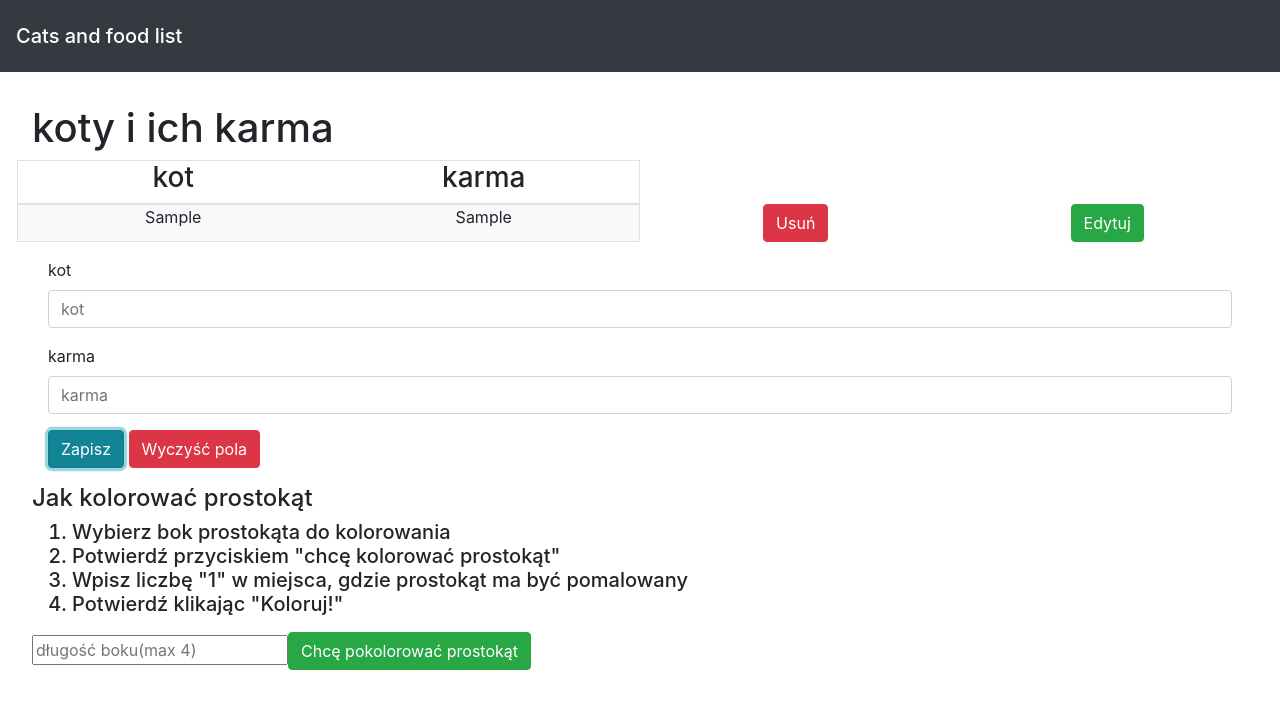
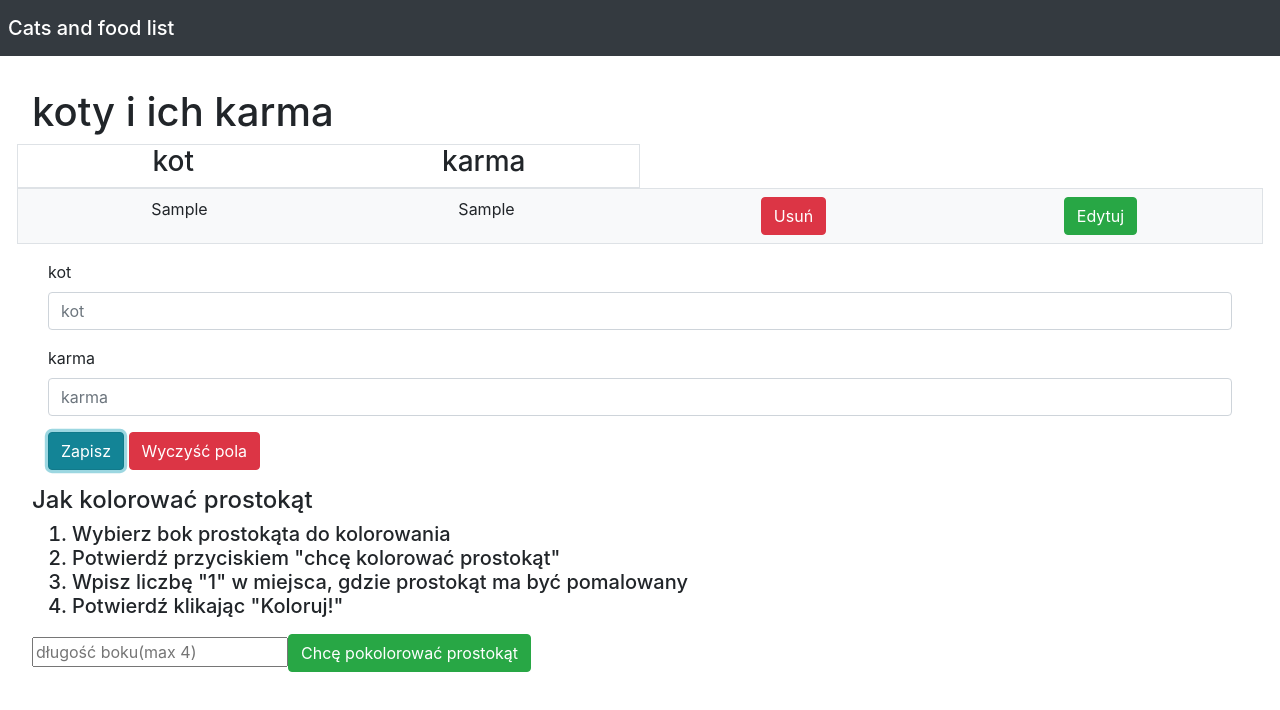
Before and after one commit to mie378/Prymus4, a Vue app: page / in a window 1280 px wide. Both pictures are taken after typing "Sample", "Sample" into the empty fields and a click on the button "Zapisz". Shown: the top 710 px of the page. Built offline with nearby package versions, Linux system fonts and the light colour scheme.

Commit message:
Add files via upload

```diff
--- a/src/App.vue
+++ b/src/App.vue
@@ -98,7 +98,7 @@ export default {
 	margin-left:0;
 	}
 	.padding{
-	padding:1rem;
+	padding:1vh;
 	}
 
 </style>
--- a/src/CatTable.vue
+++ b/src/CatTable.vue
@@ -5,19 +5,28 @@
 				<div class="col-6 text-center border border-left-0 col-md-3"><h3>karma</h3></div>
 			</div>
 			<div v-for="cat2 in cats" v-bind:key="cat2.id">
-				<div class="row">
-					<div v-if="cats.indexOf(cat2)%2==0" class="col-6 bg-light border border-right-0 text-center col-md-3">{{cat2.cat}}</div>
-					<div v-else class="col-6 bg-dark text-white border border-right-0 text-center col-md-3">{{cat2.cat}}</div>
-					<div v-if="cats.indexOf(cat2)%2==0" class="col-6 bg-light border border-left-0 text-center col-md-3">{{cat2.food}}</div>
-					<div v-else class="col-6 bg-dark text-white border border-left-0 text-center col-md-3">{{cat2.food}}</div>
-					<div class="col-6 col-md-3 text-center">
+				<div v-if="cats.indexOf(cat2)%2==0" class="row bg-light border text-center padding">
+					<div class="col-6 col-md-3">{{cat2.cat}}</div>
+
+					<div class="col-6 col-md-3">{{cat2.food}}</div>
+					<div class="col-6 col-md-3">
 						<button v-on:click="deletec(cat2.id)" type="button" class="btn btn-danger">Usuń</button>
 					</div>
-					<div class="col-6 col-md-3 text-center">
+					<div class="col-6 col-md-3">
 						<button v-on:click="edit(cat2.id)" type="button" class="btn btn-success">Edytuj</button>
 					</div>
+				</div>
+				<div v-else class="row bg-dark text-white border text-center padding">
+					<div class="col-6 col-md-3">{{cat2.cat}}</div>
 
-			</div>
+					<div class="col-6 col-md-3">{{cat2.food}}</div>
+					<div class="col-6 col-md-3">
+						<button v-on:click="deletec(cat2.id)" type="button" class="btn btn-danger">Usuń</button>
+					</div>
+					<div class="col-6 col-md-3">
+						<button v-on:click="edit(cat2.id)" type="button" class="btn btn-success">Edytuj</button>
+					</div>
+				</div>
 
 			</div>
 	</div>
```
